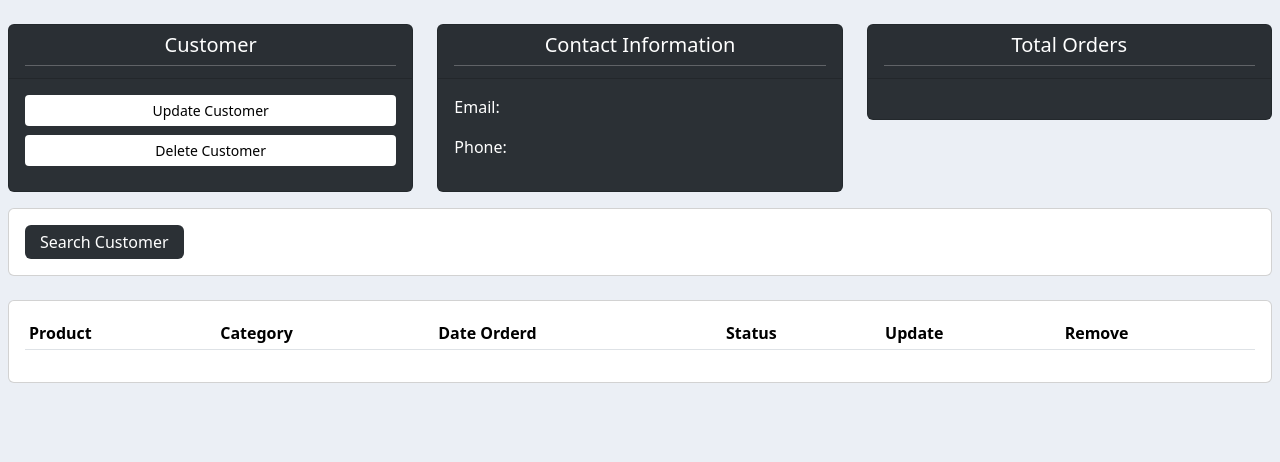
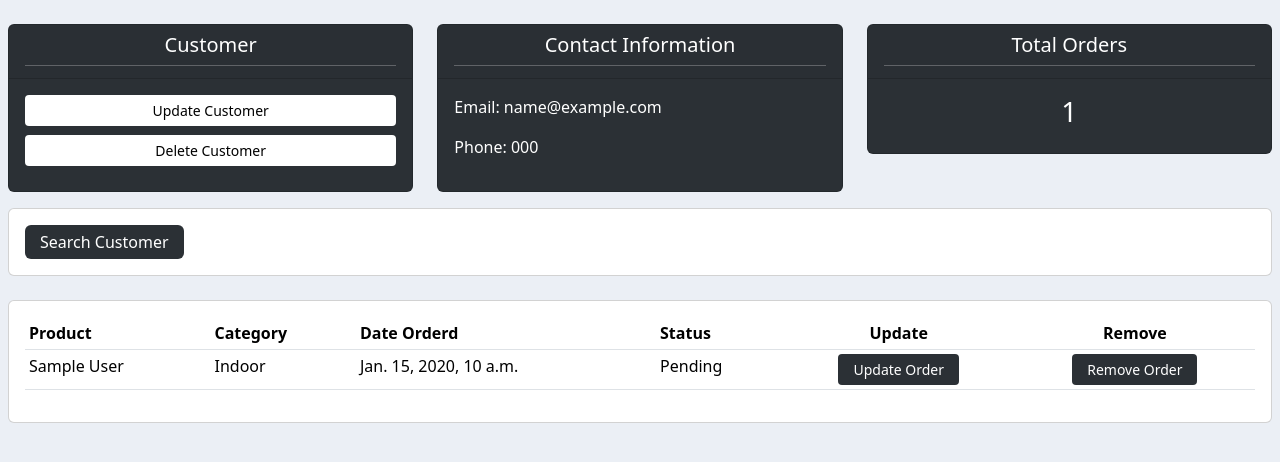
Before and after one commit to AbdulRahmanMudasser/django-crm, a Django app: template accounts/templates/accounts/customer.html in a window 1280 px wide. Shown: the part 56-518 px from the top of the page. Run offline with Django 5.2, Linux system fonts and the light colour scheme; tables that the repository leaves empty hold one stand-in row (values such as "Sample post"); the template is opened without the code that fills it: values that come from a table or form of the project are taken from there, most other values are stand-ins (such as "Sample title", 1, 10 or a date in 2020); lists and menus that the app fills with data are empty.

Commit message:
dynamic url routing and templates

```diff
--- a/accounts/templates/accounts/customer.html
+++ b/accounts/templates/accounts/customer.html
@@ -29,8 +29,8 @@
                     <hr class="my-1 border-white">
                 </div>
                 <div class="card-body text-start">
-                    <p>Email:</p>
-                    <p>Phone:</p>
+                    <p>Email: {{ customer.email }}</p>
+                    <p>Phone: {{ customer.phone }}</p>
                 </div>
             </div>
         </div>
@@ -44,7 +44,7 @@
                     <hr class="my-1 border-white">
                 </div>
                 <div class="card-body">
-                    <h3 class="card-title"></h3>
+                    <h3 class="card-title">{{ orders_count }}</h3>
                 </div>
             </div>
         </div>
@@ -72,9 +72,20 @@
                     <th>Category</th>
                     <th>Date Orderd</th>
                     <th>Status</th>
-                    <th>Update</th>
-                    <th>Remove</th>
+                    <th style="text-align: center;">Update</th>
+                    <th style="text-align: center;">Remove</th>
                 </tr>
+
+                {% for order in orders %}
+                    <tr>
+                        <td>{{ order.product }}</td>
+                        <td>{{ order.product.category }}</td>
+                        <td>{{ order.date_created }}</td>
+                        <td>{{ order.status }}</td>
+                        <td style="text-align: center;"><button class="btn btn-sm custom-button" type="submit">Update Order</button></td>
+                        <td style="text-align: center;"><button class="btn btn-sm custom-button" type="submit">Remove Order</button></td>
+                    </tr>
+                {% endfor %}
             </table>
         </div>
     </div>
--- a/crm/urls.py
+++ b/crm/urls.py
@@ -23,5 +23,5 @@ urlpatterns = [
     path('admin/', admin.site.urls),
     path('', views.home),
     path('products/', views.products),
-    path('customers/', views.customer),
+    path('customers/<str:pk>', views.customer),
 ]
```
Also changed, not shown: accounts/views.py (+17 -2 lines).
